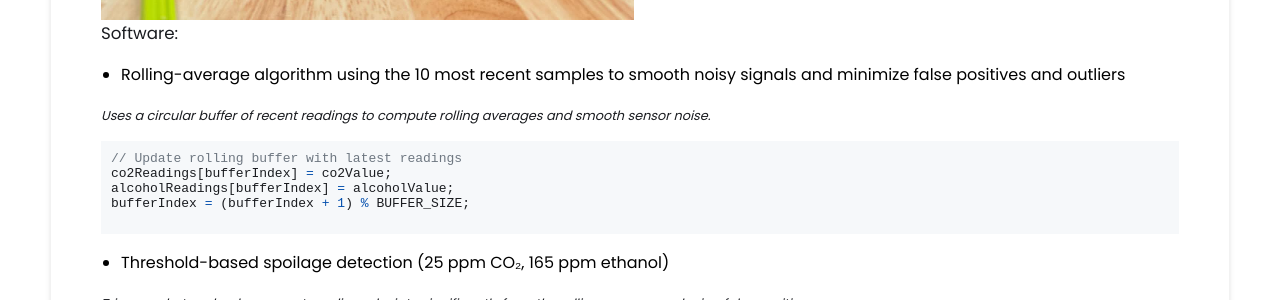
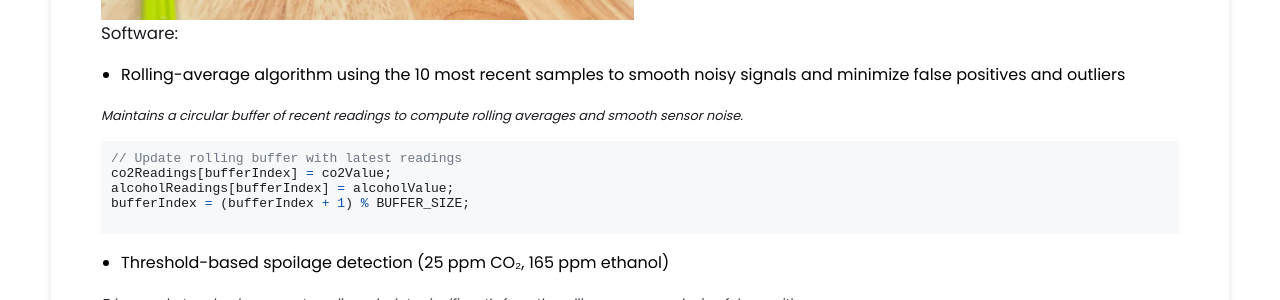
Before and after one commit to zeshui-song/zeshui-song.github.io, a Jekyll site: the page built from _projects/Gigasniffer/index.md, in a window 1280 px wide and 900 px high, scrolled down 1907 px. Shown: the part 153-453 px from the top of the window. Built offline with Jekyll 4.4.1, drawn with Linux system fonts in a browser that asks for light colours.

Commit message:
added more

````diff
--- a/_projects/Gigasniffer/index.md
+++ b/_projects/Gigasniffer/index.md
@@ -31,7 +31,7 @@ GigaSniffer is a sensor-based freshness indicator that evaluates produce conditi
 ### Software:
 - Rolling-average algorithm using the 10 most recent samples to smooth noisy signals and minimize false positives and outliers
 
-<small><em>Uses a circular buffer of recent readings to compute rolling averages and smooth sensor noise.</em></small>
+<small><em>Maintains a circular buffer of recent readings to compute rolling averages and smooth sensor noise.</em></small>
 ```c
 // Update rolling buffer with latest readings
 co2Readings[bufferIndex] = co2Value;
````
